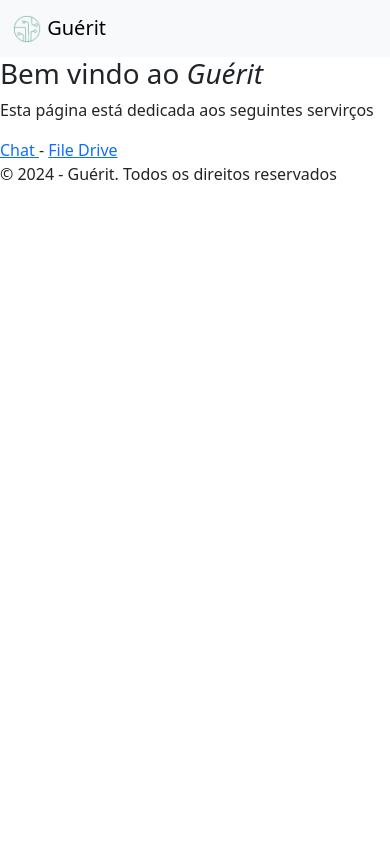
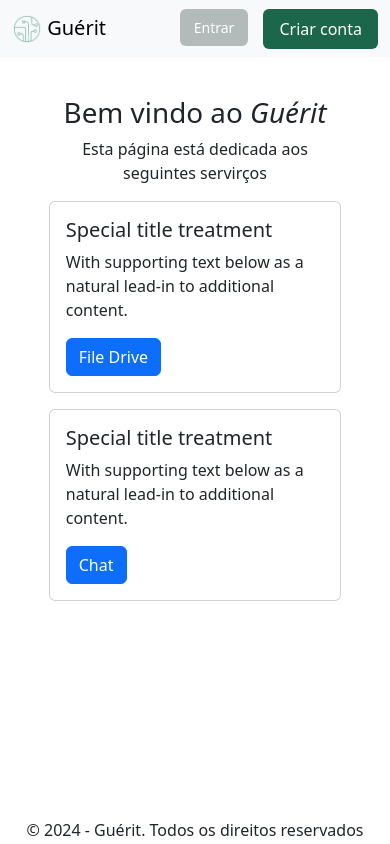
Before and after one commit to XandersonSilva/share_flask, a Flask app: page / in a window 390 px wide. Run offline with Flask 3, Linux system fonts and the light colour scheme; some libraries are stand-ins or nearby versions.

Commit message:
Inicio da tela de index

```diff
--- a/app/__init__.py
+++ b/app/__init__.py
@@ -15,7 +15,6 @@ login_manager.login_view = 'login'
 from app.models import tables
 @login_manager.user_loader
 def load_user(user_id):
-    return tables.User.get(user_id)
-
+    return tables.User.query.get(int(user_id))
 
 from app.controllers import default
--- a/app/controllers/cadastro.py
+++ b/app/controllers/cadastro.py
@@ -1,5 +1,5 @@
 
-from flask import render_template
+from flask import render_template, redirect, url_for
 from app import  db
 from sqlalchemy import text
 from app.models.tables import User
@@ -33,5 +33,6 @@
 
         db.session.add(u)
         db.session.commit()
-        return render_template('login.html', form=loginForm())
+        return redirect(url_for('login'))
+    #redirect(url_for('signup'))
     return render_template('singup.html', form=form)
--- a/app/controllers/default.py
+++ b/app/controllers/default.py
@@ -1,11 +1,11 @@
-from flask import render_template, request, redirect, url_for
+from flask import render_template, redirect, url_for
 from app import app, db
-from sqlalchemy import text
 from app.controllers.cadastro import cadastro_
+from app.controllers.login import login_
 from app.models.tables import Upload
 from app.models.tables import User
 from app.models.loginform import loginForm
-from flask_login import login_user, logout_user
+from flask_login import logout_user, current_user
 
 
 @app.route("/")
@@ -15,26 +15,16 @@ def index():
 
 @app.route("/signup", methods=['GET', 'POST'])
 def cad():
+    if current_user.is_authenticated:
+        return redirect(url_for('index'))
     return cadastro_()
 
 
 @app.route('/login', methods=['GET','POST'])
 def login():
-
-    form =   loginForm()
-    if form.validate_on_submit():
-        usuario = loginForm().usrname.data
-
-        user = User.query.filter_by(usrname=usuario).first() or User.query.filter_by(email=usuario).one()
-
-
-        if not user.verify_password(form.password.data):
-            return redirect(url_for('login'))
-
-        login_user(user)
-        return render_template('index.html')
-
-    return render_template('login.html',form=form)
+    if current_user.is_authenticated:
+        return redirect(url_for('index'))
+    return login_(loginForm())
 
 
 @app.route('/logout')
--- a/app/models/tables.py
+++ b/app/models/tables.py
@@ -34,7 +34,7 @@ class User(db.Model, UserMixin):
     def is_anonymous(self):
         return True
 
-    def get_id(self):
+    def get(self):
         return str(self.id)
 
 
--- /dev/null
+++ b/app/static/style/index.css
@@ -0,0 +1,3 @@
+main{
+    padding-top: 10%;
+}
--- /dev/null
+++ b/app/static/style/style.css
@@ -0,0 +1,44 @@
+#conta_btns{
+    gap:  15px;
+}
+#entrar_btn{
+    background-color: #53665f6c;
+    color:#fff;
+    border: none;
+    padding: 8px 14px;
+    font-size: 14px
+}
+#singup_btn{
+    background-color: #1C664B;
+    color:#fff;
+    border: none;
+    padding: 8px 16px;
+}
+
+#perfil{
+    border-radius: 50%;
+    border-color:
+    #0b291e;
+    background-color:
+    #18553f;
+    color: #fff;
+}
+
+#perfil:hover {
+    color: #fff;
+    background-color: #1C664B;
+    border-color: #fff;
+    border-radius: 30%;
+    width:  calc(100% + 2px);
+    height: calc(100% + 2px);
+}
+
+#singup_btn:hover, #entrar_btn:hover{
+    color: #fff;
+    border-color: #fff;
+    padding: 9px  17px;
+}
+
+main{
+    height: calc(100Vh - 59px - 24px);
+}
--- a/app/templates/base.html
+++ b/app/templates/base.html
@@ -5,24 +5,47 @@
     <meta charset="UTF-8">
     <meta name="viewport" content="width=device-width, initial-scale=1.0">
     <title>Guérit</title>
+    <link rel="shortcut icon" href="{{url_for('static',filename='favicon/cpu_W.png')}}" type="image/png">
     <link rel="stylesheet" href= "{{url_for('static',filename='style/bootstrap/bootstrap.css')}}">
+    <link rel="stylesheet" href= "{{url_for('static',filename='style/style.css')}}">
     {% block css %}{% endblock %}
 </head>
 <body>
     <header>
-        <!-- Navbar -->
+      <!--
+
+         -->
         <nav class="navbar bg-body-tertiary">
             <div class="container-fluid">
               <a class="navbar-brand" href="/">
                 <img src="{{url_for('static',filename='favicon/cpu_G.png')}}" alt="Logo" width="30" height="30" class="d-inline-block align-text-top" >
                 Guérit
               </a>
+              <ul class="nav nav-pills" id='conta_btns'>
+
+                {% if current_user.is_authenticated %}
+
+                <li class="nav-item">
+
+                  <button class="btn btn-outline-primary" id="perfil" onclick="window.location.href = '/perfil'"><i class="bi bi-person">{{current_user.name[0].upper()}}</i>&nbsp;
+
+
+                {% else %}
+                  <li class="nav-item">
+                    <a class="nav-link active" aria-current="page" id="entrar_btn" href="/login">Entrar</a>
+                  </li>
+                  <li class="nav-item">
+                    <a class="nav-link active" aria-current="page" id="singup_btn" href="/signup">Criar conta</a>
+                  </li>
+                {% endif %}
+
+              </ul>
             </div>
           </nav>
     </header>
 
     {% block content %}{% endblock %}
-</body>
+</body class="container ">
 <script src="{{url_for('static',filename='scripts/bootstrap/bootstrap.js')}}"></script>
 <link rel="stylesheet" href= "{{url_for('static',filename='scripts/Jquery/jquery.js')}}">
 </html>
--- a/app/templates/index.html
+++ b/app/templates/index.html
@@ -1,23 +1,39 @@
 {% extends  "base.html" %}
-
+    {% block css %}
+        <link rel="stylesheet" href= "{{url_for('static',filename='style/index.css')}}">
+    {% endblock %}
 
     {% block content %}
-    <header>
+
+    <main class="d-flex align-items-center flex-column">
         <h1>Bem vindo ao <i> Guérit</i> </h1>
-
-    </header>
-    <main>
-        <section>
-            <p>Esta página está dedicada aos seguintes servirços</p>
+        <section class="d-flex justify-content-center flex-column w-75 ">
+            <p class="text-center" >Esta página está dedicada aos seguintes servirços</p>
             <article>
-                <a href="#">Chat      </a>
-                -
-                <a href="#">File Drive</a>
-
+                <div class="row">
+                    <div class="col-sm-6 mb-3 mb-sm-0">
+                      <div class="card">
+                        <div class="card-body">
+                          <h5 class="card-title">Special title treatment</h5>
+                          <p class="card-text">With supporting text below as a natural lead-in to additional content.</p>
+                          <a href="#" class="btn btn-primary">File Drive</a>
+                        </div>
+                      </div>
+                    </div>
+                    <div class="col-sm-6">
+                      <div class="card">
+                        <div class="card-body">
+                          <h5 class="card-title">Special title treatment</h5>
+                          <p class="card-text">With supporting text below as a natural lead-in to additional content.</p>
+                          <a href="#" class="btn btn-primary">Chat</a>
+                        </div>
+                      </div>
+                    </div>
+                  </div>
             </article>
         </section>
     </main>
-    <footer>
+    <footer class="d-flex justify-content-center">
         &copy; 2024 - Guérit. Todos os direitos reservados
     </footer>
     {% endblock %}
```
Also changed, not shown: app/controllers/login.py (+17 -0 lines), instance/banco.db.
